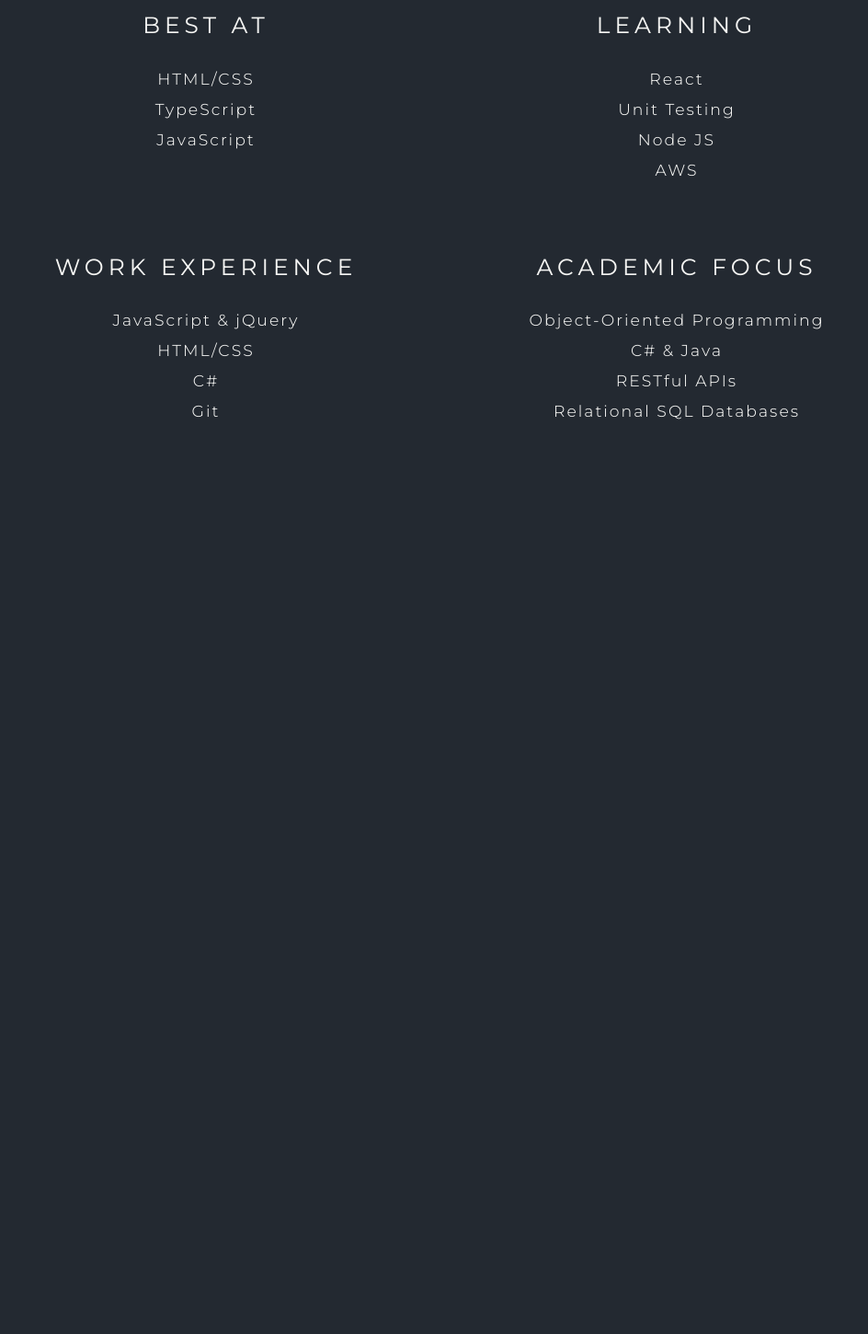
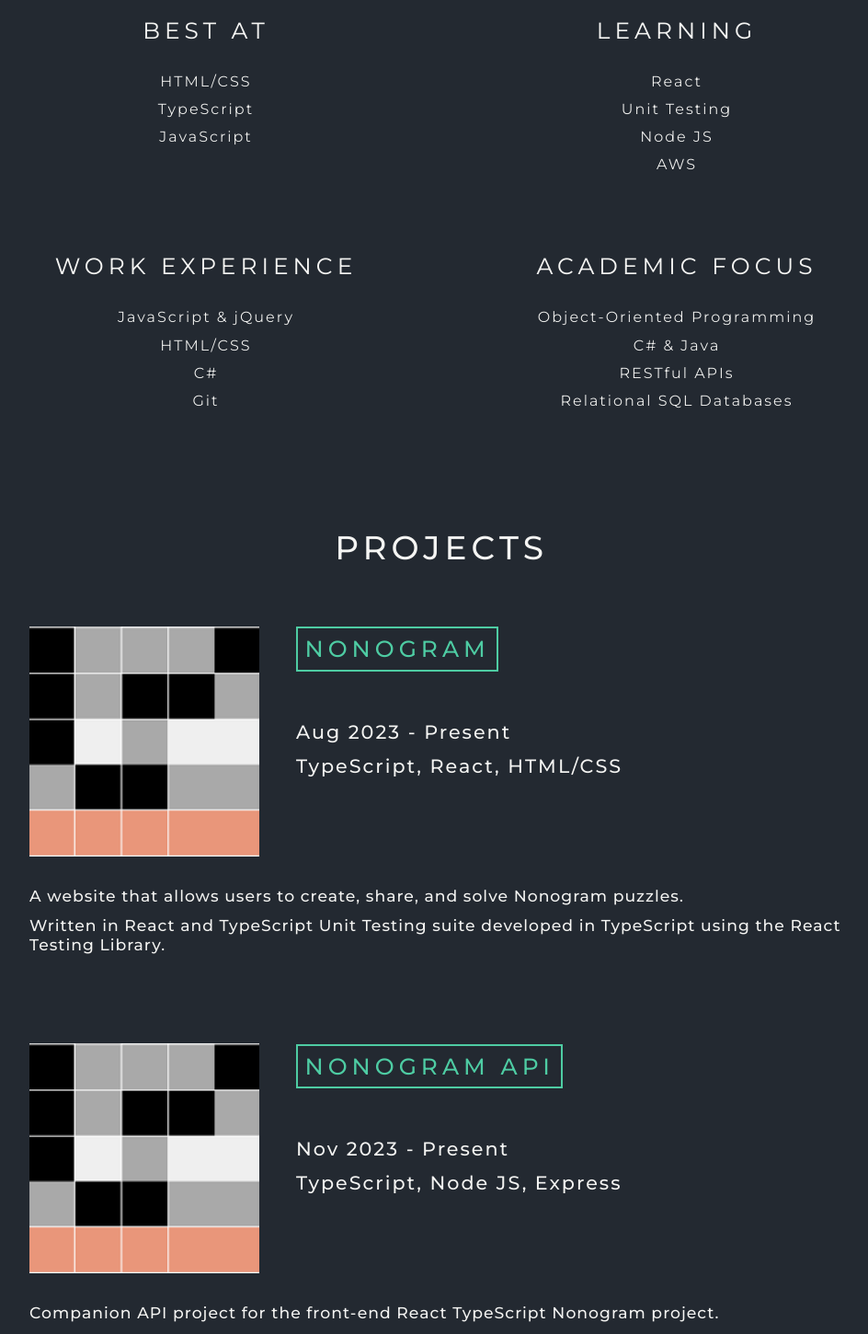
Before and after one commit to KeighlyIsCoding/keighly-ca, a React (Vite) app: page / in a window 1280 px wide. Shown: the part 720-2170 px from the top of the page at 92% size, without its empty margins (160-1104 px from the left). Before the commit the page ends 1321 px from the top, so only its background shows below. Built offline with nearby package versions, Linux system fonts and the light colour scheme; the HTML template or start-up script is replaced by a standard one.

Commit message:
Adds project section & fixes to CSS

```diff
--- a/src/App.tsx
+++ b/src/App.tsx
@@ -2,6 +2,7 @@ import './styles/index.css';
 import { Navbar } from './components/navbar';
 import { Intro } from './components/intro';
 import { SkillSet } from './components/skillSet';
+import { Projects } from './components/projectList';
 
 function App() {
   return (
@@ -9,6 +10,7 @@ function App() {
       <Navbar />
       <Intro />
       <SkillSet />
+      <Projects />
     </>
   )
 }
--- a/src/components/project.tsx
+++ b/src/components/project.tsx
@@ -1,32 +1,38 @@
 interface ProjectProps {
   title: string,
+  link: string,
   date: string,
   skills: string[],
-  description: string,
-  image: string
+  description: string[],
+  image: React.ReactNode
 }
 
-export const Project = ({ title, date, skills, description, image }: ProjectProps) => {
-  const link = '';
+export const Project = ({ title, link, date, skills, description, image }: ProjectProps) => {
   const skillList = skills.join(', ');
+  const imgSrc = `assets/thumbnails/${image}.png`;
+  console.log(imgSrc)
   return (
     <>
-      <article>
+      <article className='project'>
         <div className='thumb'>
-          <a href={link}>
+          <a href={link} target='_blank'>
             <div className='overlay'>
               <div className='thumb-txt'>{title}</div>
             </div>
-            <img src={`../assets/${image}.png`} alt={`${title} thumbnail image`} />
+            {image}
           </a>
         </div>
         <div className='info-container'>
-          <h3><a href={link}>{title}</a></h3>
-          <div>
-            <h4>{date}</h4>
-            <h4>{skillList}</h4>
+          <h3><a href={link} target='_blank'>{title}</a></h3>
+          <div className='date-skills-container'>
+            <p>{date}</p>
+            <p>{skillList}</p>
           </div>
-          <p>{description}</p>
+        </div>
+        <div className='desc-container'>
+          {description.map((item) =>
+            <p>{item}</p>
+          )}
         </div>
       </article>
     </>
--- /dev/null
+++ b/src/components/projectList.tsx
@@ -0,0 +1,41 @@
+import { Article } from './article';
+import { Project } from './project';
+import nonogram from '../assets/thumbnails/nonogram.png';
+
+export const Projects = () => {
+  const nonogramDescription = [
+    'A website that allows users to create, share, and solve Nonogram puzzles.',
+    'Written in React and TypeScript Unit Testing suite developed in TypeScript using the React Testing Library.'
+  ];
+  const nonogramAPIDescription = [
+    'Companion API project for the front-end React TypeScript Nonogram project.',
+    'Written in TypeScript using the Express framework; API testing done in Insomnium.'
+  ];
+
+  return (
+    <Article
+      title={'Projects'}
+      className={'projects'}
+      content={
+        <>
+          <Project
+            title={'Nonogram'}
+            link={'https://github.com/ALostCAWs/nonogram'}
+            date={'Aug 2023 - Present'}
+            skills={['TypeScript', 'React', 'HTML/CSS']}
+            description={nonogramDescription}
+            image={<img src={nonogram} />}
+          />
+          <Project
+            title={'Nonogram API'}
+            link={'https://github.com/ALostCAWs/nonogram-api'}
+            date={'Nov 2023 - Present'}
+            skills={['TypeScript', 'Node JS', 'Express']}
+            description={nonogramAPIDescription}
+            image={<img src={nonogram} />}
+          />
+        </>
+      }
+    />
+  );
+}
--- a/src/styles/index.css
+++ b/src/styles/index.css
@@ -86,7 +86,7 @@ body {
 	width: 100%;
 }
 
-/* Check Var Font Support */
+/* Check Variable Font Support */
 @supports (font-variation-settings: "wght" 500) {
 	body {
 		font-family: var(--main-font);
@@ -110,6 +110,7 @@ nav {
 
 nav > h1 {
 	margin-bottom: 0.75em;
+
 	text-transform: uppercase;
 	letter-spacing: 5px;
 }
@@ -120,6 +121,7 @@ nav > ul a:visited,
 nav > ul a:hover,
 nav > ul a:active {
 	padding: 0 0.4em;
+
 	color: var(--font-color);
 	text-decoration: none;
 	font-size: var(--base-size);
@@ -146,23 +148,20 @@ nav > ul li:hover::after {
 	transition: width 0.3s;
 }
 
-body > article:first-of-type,
-body > article:first-of-type:not([class="intro"]) {
-	margin-top: 11em;
-}
-
 .intro {
-	margin: 10em auto 4em;
+	margin: 10em auto 0;
 	width: 90%;
 }
 
 .intro h1 {
 	margin-bottom: 0.3em;
+
 	letter-spacing: 2px;
 }
 
 .intro h2 {
 	margin-bottom: 0.3em;
+
 	font-size: var(--h4);
 	--main-font-wght: 450;
 	letter-spacing: 2px;
@@ -170,6 +169,7 @@ body > article:first-of-type:not([class="intro"]) {
 
 .intro h3 {
 	margin-bottom: 2em;
+
 	font-size: var(--h5);
 	--main-font-wght: 300;
 	letter-spacing: 1px;
@@ -177,140 +177,91 @@ body > article:first-of-type:not([class="intro"]) {
 
 .intro p {
 	margin-bottom: 0.5em;
+
 	letter-spacing: 1px;
 }
 
-.skills div {
+.intro p,
+.skills h3,
+.skills p,
+.date-skills-container p,
+.desc-container p {
+	--main-font-wght: 400;
+}
+
+body > div > article:not(:first-of-type) {
+	margin-top: 3.5em;
+}
+
+article:not(.intro) h1,
+article:not(.intro) h2,
+article:not(.intro) h3 {
+	text-align: center;
+	text-transform: uppercase;
+
+	letter-spacing: 5px;
+}
+
+article > article,
+article > section {
+	display: flex;
+	flex-flow: column;
+	align-content: center;
+
+	margin-top: 2em;
+}
+
+.skills > section > div {
 	flex: 100%;
+}
+
+.skills > section > div:not(:first-of-type) {
+	margin-top: 2em;
+}
+
+.skills h3 {
+	margin-bottom: 1.3em;
+
+	font-size: var(--h5);
 }
 
 .skills p {
 	text-align: center;
 	font-size: var(--h6);
-}
-
-body > article:not([class="intro"]) {
-	margin: 0 auto;
-	margin-top: 1em;
-	max-width: 80%;
-	text-align: center;
-	letter-spacing: 5px;
-}
-
-body > article:not([class="intro"]) {
-	margin-bottom: 4em;
-}
-
-article:not([class="intro"]) h1,
-article:not([class="intro"]) h2,
-article:not([class="intro"]) h3 {
-	text-align: center;
-	text-transform: uppercase;
-	letter-spacing: 5px;
-}
-
-body > article:not([class="intro"]) h2 + h3 {
-	margin-top: 1em;
-	margin-bottom: 3em;
-	--main-font-wght: 300;
-	text-transform: uppercase;
-}
-
-body > article:not([class="intro"]) h2 + p {
-	margin: auto;
-	margin-top: 2em;
-	letter-spacing: 1px;
-	line-height: 1.5em;
-}
-
-article > article,
-article > section {
-	display: flex;
-}
-
-article > article {
-	flex-flow: row wrap;
-	justify-content: center;
-	align-items: flex-start;
-	margin: 3em 0;
-}
-
-article > section {
-	flex-flow: column wrap;
-	align-content: center;
-	margin: 2em auto;
 	letter-spacing: 2px;
 }
 
-section > div h3 {
-	margin-bottom: 1.3em;
-	font-size: var(--h5);
-	--main-font-wght: 400;
+.projects {
+	width: 90%;
+	margin-left: auto;
+	margin-right: auto;
 }
 
-section > div:not(:first-of-type) {
+.project {
+	display: grid;
+	grid-template-columns: 1fr 3fr;
+	grid-template-rows: auto auto;
+
 	margin-top: 2em;
 }
 
-article > section h4 {
-	margin-top: .7em;
-	font-size: var(--h6);
-	--main-font-wght: 300;
-}
-
-article > div > div {
-	display: flex;
-	flex-flow: row wrap;
-	justify-content: space-between;
-	margin-top: 1em;
-}
-
-article > div + div {
-	min-width: 90%;
-}
-
-article > div + div h3 a {
-	font-size: var(--h2);
-	--main-font-wght: 400;
-	text-transform: uppercase;
-	letter-spacing: 4px;
-}
-
-article > div + div h4 {
-	margin-top: 1em;
-	--main-font-wght: 200;
-	letter-spacing: 2px;
-}
-
-article > div + div p {
-	margin-top: 1.5em;
-	letter-spacing: 2px;
-	line-height: 1.6em;
-}
-
-article > div + div a {
-	padding: 0.3em;
-	border: 2px solid var(--accent-color);
-	color: var(--accent-color);
-}
-
-article > div + div h3 a:hover,
-article > div + div a:hover {
-	color: var(--main-color);
-	background-color: var(--accent-color);
+.project:last-of-type {
+	margin-bottom: 3em;
 }
 
 .thumb {
 	position: relative;
-	/* margin-left: 2em; */
-	/* margin-right: 2em; */
-	/* width: 300px; */
-	width: 150px;
-	/* height: 300px; */
-	height: 150px;
-	clip-path: polygon(50% 2%, 0% 70%, 100% 70%);
+	justify-self: center;
+	width: 100px;
+	height: 100px;
+	/*clip-path: polygon(50% 2%, 0% 70%, 100% 70%);*/
 	background: var(--font-color);
 	transition: transform 1s;
+}
+
+.thumb img {
+	height: 100%;
+	width: 100%;
 }
 
 .thumb .overlay {
@@ -320,7 +271,6 @@ article > div + div a:hover {
 	left: 0;
 	width: 100%;
 	height: 100%;
-	border: 2px solid var(--accent-color);
 	color: var(--accent-color);
 	text-align: center;
 }
@@ -331,9 +281,71 @@ article > div + div a:hover {
 }
 
 .thumb-txt {
+	width: 90%;
 	margin-top: 40%;
+	margin-left: auto;
+	margin-right: auto;
+
+	border-top: 2px solid var(--accent-color);
+	border-bottom: 2px solid var(--accent-color);
+
+	text-transform: uppercase;
+}
+
+.info-container {
+	grid-column: 2/3;
+	grid-row: 1/2;
+
+	display: flex;
+	flex-direction: row;
+	flex-flow: column;
+	margin-left: 1em;
+}
+
+.info-container h3 {
+	margin-top: .4em;
+	align-self: flex-start;
+	text-align: left;
+	font-size: var(--h6);
+}
+
+.info-container > .date-skills-container {
+	margin-top: auto;
+}
+
+.info-container p {
+	letter-spacing: 2px;
+	line-height: 1.8em;
+}
+
+.info-container a {
+	padding: 0.3em;
 	border: 2px solid var(--accent-color);
-	text-transform: uppercase;
+	color: var(--accent-color);
+	text-decoration: none;
+}
+
+.info-container h3 a:hover,
+.info-container a:hover {
+	color: var(--main-color);
+	background-color: var(--accent-color);
+}
+
+.desc-container {
+	grid-column: 1/3;
+	grid-row: 2/3;
+
+	margin-top: .75em;
+
+	letter-spacing: 1px;
+}
+
+.desc-container p {
+	line-height: 1.25em;
+}
+
+.desc-container p:not(:first-child) {
+	margin-top: .6em;
 }
 
 /*
@@ -349,14 +361,8 @@ article > div + div a:hover {
 		--main-font-wght: 400;
 	}
 
-	body > article:first-of-type,
-	body > article:first-of-type:not([class="intro"]) {
+	body > div > article:first-of-type {
 		margin-top: 16em;
-	}
-
-	.intro {
-		margin-top: 16em;
-		margin-bottom: 10em;
 		width: 80%;
 	}
 
@@ -364,53 +370,79 @@ article > div + div a:hover {
 		margin-bottom: 0.7em;
 	}
 
-	.skills > section > div {
-		flex: 50%;
-		margin-bottom: 5em;
+	.intro p,
+	.desc-container p {
+		font-size: var(--p);
 	}
 
-	body > article:not([class="intro"]) {
-		margin-bottom: 8em;
+	.intro p,
+	.skills h3,
+	.project p {
+		--main-font-wght: 500;
 	}
 
-	article > section {
-		flex-flow: row wrap;
-		justify-content: space-around;
-		max-width: 70%;
-		margin: 3.5em auto;
-		letter-spacing: 1px;
+	body > div > article:not(:first-of-type) {
+		margin-top: 5em;
 	}
 
-	section > div:not(:first-of-type) {
+	.skills > section {
+		flex-flow: row wrap;
+	}
+
+	.skills > section > div:not(:first-of-type) {
 		margin: 0;
 	}
 
-	section > div h3 {
-		margin-bottom: 2em;
-		font-size: var(--h6);
-	--main-font-wght: 500;
+	.skills > section > div:nth-child(n+3) {
+		margin-top: 2.25em;
 	}
 
-	article > section h4 {
-		margin-top: .7em;
-		font-size: var(--p);
-	--main-font-wght: 400;
-		letter-spacing: 2px;
+	.skills > section > div {
+		flex: 50%;
 	}
 
-	body > article:not([class="intro"]) h2 + p {
-    margin-top: 3em;
-    letter-spacing: 1px;
-    line-height: 1.8em;
+	.skills h3 {
+		margin-bottom: 1.25em;
+		font-size: var(--h6);
 	}
 
-	article > div + div h3 a {
-		font-size: var(--h3);
+	.skills p {
+		--main-font-wght: 450;
+	}
+
+	.project {
+		display: grid;
+		grid-template-columns: 1fr 4fr;
+		grid-template-rows: auto auto;
+
+		margin-top: 3em;
+	}
+
+	.project:last-of-type {
+		margin-bottom: 4em;
 	}
 
 	.thumb {
-		width: 250px;
-		height: 250px;
+		height: 150px;
+		width: 150px;
+	}
+
+	.info-container h3 {
+		margin-top: .4em;
+
+		font-size: var(--h4);
+	}
+
+	.date-skills-container {
+		flex-flow: column;
+	}
+
+	.date-skills-container p {
+		font-size: var(--h6);
+	}
+
+	.desc-container {
+		margin-top: 1.25em;
 	}
 }
 
@@ -443,13 +475,8 @@ article > div + div a:hover {
 		margin-right: 3em;
 	}
 
-	body > article:first-of-type {
-		margin-top: 1em;
-	}
-
-	.intro {
+	body > div > article:first-of-type {
 		margin-top: 15em;
-		margin-bottom: 8em;
 		width: 70%;
 	}
 
@@ -458,16 +485,76 @@ article > div + div a:hover {
 		letter-spacing: 1px;
 	}
 
+	body > div > article:not(:first-of-type) {
+		margin-top: 8em;
+	}
+
 	.skills > section > div {
 		flex: 50%;
 		margin-bottom: 5em;
 	}
 
-	body > article:first-of-type:not([class="intro"]) {
+	.skills h3 {
+		font-size: var(--h4);
+		--main-font-wght: 400;
+	}
+
+	.skills p {
+		font-size: var(--p);
+		--main-font-wght: 350;
+	}
+
+	.projects {
+		width: 70%;
+	}
+
+	.project {
+		display: grid;
+		grid-template-columns: 1fr 5fr;
+		grid-template-rows: auto auto;
+
+		margin-top: 6em;
+	}
+
+	.project:first-of-type {
+		margin-top: 4em;
+	}
+
+	.project:last-of-type {
+		margin-bottom: 6em;
+	}
+
+	.thumb {
+		height: 250px;
+		width: 250px;
+	}
+
+	.info-container {
+		margin-left: 2.5em;
+	}
+
+	.info-container > .date-skills-container {
+		margin-top: 3.5em;
+		justify-self: center;
+	}
+
+	.date-skills-container p {
+		font-size: var(--h5);
+	}
+
+	.desc-container {
+		margin-top: 2em;
+	}
+
+	.desc-container p {
+		font-size: var(--h6);
+	}
+
+	body > article:first-of-type:not(.intro) {
 		margin-top: 12em;
 	}
 
-	body > article:not([class="intro"]) {
+	body > article:not(.intro) {
 		margin: 0 auto;
 		margin-top: 8em;
 		max-width: 100%;
@@ -496,21 +583,11 @@ article > div + div a:hover {
 		letter-spacing: 2px;
 	}
 
-	body > article:not([class="intro"]) h2 + p {
+	body > article:not(.intro) h2 + p {
 		margin-top: 3em;
 		width: 50%;
     letter-spacing: 1px;
     line-height: 2em;
-	}
-
-	article > article:first-of-type {
-		margin-top: 10em;
-	}
-
-	article > div + div {
-		min-width: 50%;
-		max-width: 50%;
-		text-align: left;
 	}
 
 	article > div + div h3 a {
@@ -520,15 +597,4 @@ article > div + div a:hover {
 	article > div + div h4 {
 		font-size: var(--h5);
 	}
-
-	article > div + div p {
-		margin-top: 2em;
-	}
-
-	.thumb {
-		margin-left: 2em;
-		margin-right: 2em;
-		width: 300px;
-		height: 300px;
-	}
 }
```
Also changed, not shown: src/assets/thumbnails/nonogram.png (added).
